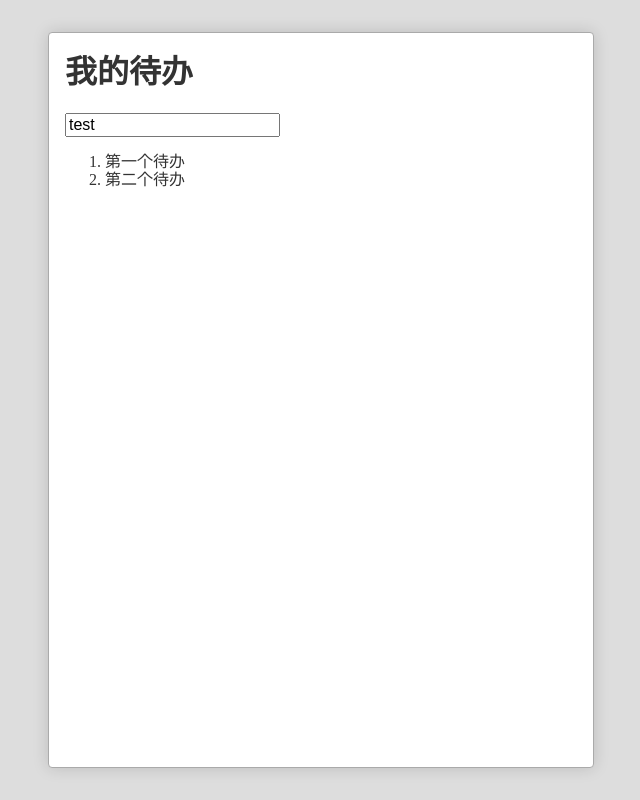
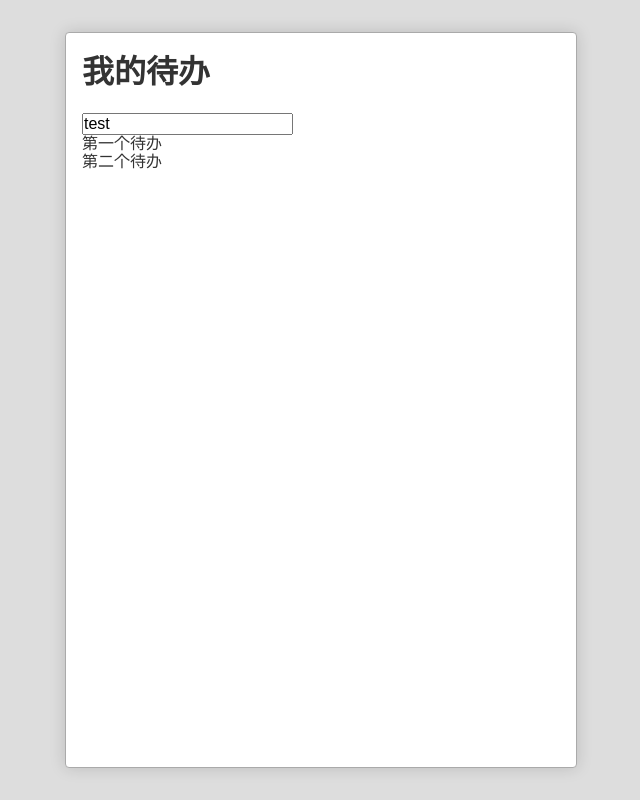
Before and after one commit to FRANKIETANG/react-todo-list, a React (Create React App) app: page / in a window 1280 px wide. Shown: the whole page, without its empty margins (319-959 px from the left). Built offline with nearby package versions, Linux system fonts and the light colour scheme.

Commit message:
添加 reset.css

```diff
--- a/src/App.js
+++ b/src/App.js
@@ -1,5 +1,6 @@
 import React, { Component } from 'react';
 import 'normalize.css'
+import './reset.css'
 import './App.css';
 import TodoInput from './TodoInput'
 import TodoItem from './TodoItem'
--- /dev/null
+++ b/src/reset.css
@@ -0,0 +1,17 @@
+* {
+    margin: 0;
+    padding: 0;
+    box-sizing: border-box;
+}
+*:after {
+    box-sizing: border-box;
+}
+*:before {
+    box-sizing: border-box;
+}
+ul,ol,dl {
+    list-style: none;
+}
+a {
+    color: inherit;
+}
```
